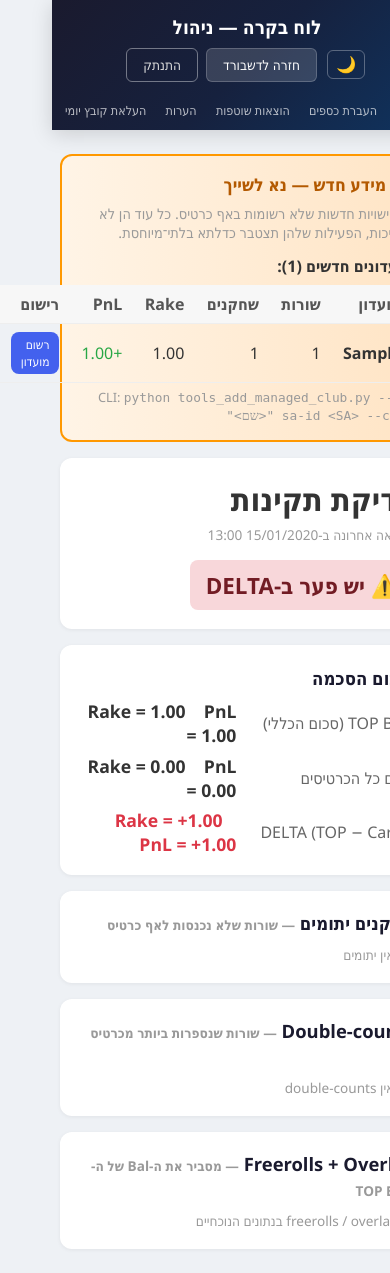
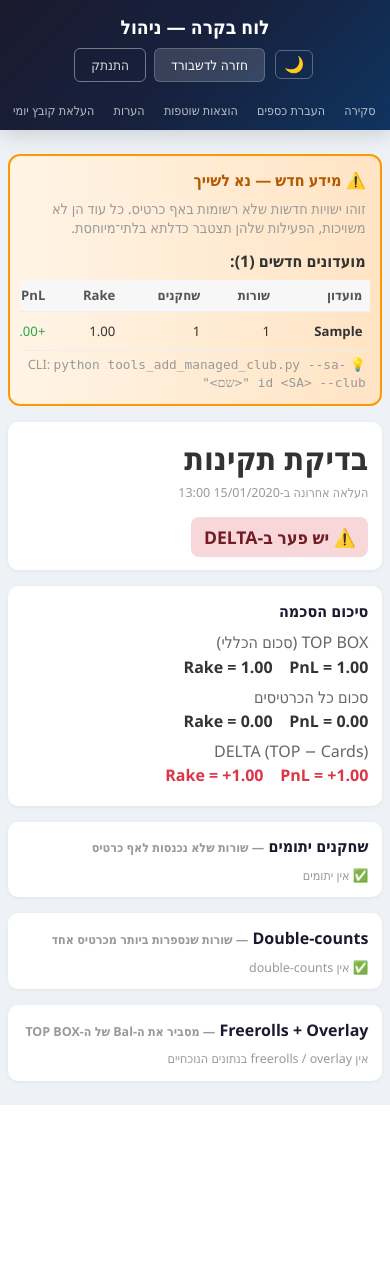
Before and after one commit to moskovicheran/My-Project, a Flask app: page /admin/health in a window 390 px wide; the page is wider, and only the part inside the window is pictured. After the commit the page ends 1105 px from the top of that part, so only its background shows below. Run offline with Flask 3, Linux system fonts and the light colour scheme; a user stored in the database is signed in; tables that the repository leaves empty hold one stand-in row (values such as "Sample post"); some libraries are stand-ins or nearby versions.

Commit message:
Health page + nav: restore full label on mobile, make page responsive
- Mobile nav: bring back the full 'בדיקת תקינות' text on ≤640px
  (was collapsed to icon-only in d00d655). Keep the green-pill styling
  so the link still stands out.
- /admin/health page: add a <=640px media query that tightens padding,
  shrinks table cell size, stacks the kv-grid to one column, and
  stacks the inline SA picker + 'שייך' button vertically so neither
  overflows the viewport.
- Wrap each .health-table in a .table-scroll container so any table
  wider than the screen gets a smooth horizontal scroll instead of
  breaking the layout.

Co-Authored-By: Claude Opus 4.6 <noreply@anthropic.com>

```diff
--- a/app/static/css/style.css
+++ b/app/static/css/style.css
@@ -897,11 +897,9 @@ body.dark .admin-header { background: linear-gradient(135deg, #0d0d1a 0%, #11112
         margin: 0.15rem;
     }
     .nav-links .nav-link:hover, .nav-links .nav-link.active { background: #4361ee; }
-    /* Compact health-check pill on mobile: show just the ✅ icon (title tooltip
-       still reveals the full label). Saves a row of navbar real-estate. */
+    /* Show full health-check label on mobile (user prefers the text over an icon). */
     .nav-links .nav-link-panel { margin-left: 0; }
-    .nav-links .nav-link-health { background: rgba(46, 204, 113, 0.2); color: #2ecc71; padding: 0.4rem 0.55rem; gap: 0; }
-    .nav-links .nav-link-health .nl-label { display: none; }
+    .nav-links .nav-link-health { background: rgba(46, 204, 113, 0.15); color: #2ecc71; padding: 0.35rem 0.55rem; }
     .nav-links .nav-link-health.active { background: #2ecc71; color: #fff; }
     .nav-links .nav-link.logout {
         color: #fff;
--- a/app/templates/admin/health.html
+++ b/app/templates/admin/health.html
@@ -27,6 +27,29 @@
 .alert-new { background:linear-gradient(90deg,#fff4e6,#ffe4c4); border:2px solid #ff9800; border-radius:12px; padding:1rem 1.2rem; margin-bottom:1rem; }
 .alert-new h3 { margin:0 0 0.5rem; color:#b35900; font-size:1.1rem; }
 .badge-new { background:#ff9800; color:#fff; font-weight:700; }
+
+/* Horizontal scroll wrapper for wide tables on narrow screens. */
+.table-scroll { overflow-x:auto; -webkit-overflow-scrolling:touch; margin:0 -0.3rem; }
+.table-scroll > table { min-width:520px; }
+
+@media (max-width: 640px) {
+    .health-card { padding:0.85rem; border-radius:10px; }
+    .section-title { font-size:1rem; }
+    .health-status { font-size:1.1rem; padding:0.5rem 0.8rem; }
+    .health-table th, .health-table td { padding:0.4rem 0.5rem; font-size:0.82rem; }
+    .health-table th { white-space:nowrap; }
+    /* KV grid → stacked (single column, no large gap). */
+    .kv-grid { grid-template-columns:1fr; gap:0.15rem 0; }
+    .kv-grid dd { font-size:1rem; margin-bottom:0.35rem; }
+    /* Inline assign form: stack SA picker + button instead of side by side. */
+    .health-card form[action] { flex-direction:column !important; align-items:stretch !important; gap:0.3rem !important; }
+    .health-card form[action] select { max-width:100% !important; font-size:0.85rem !important; }
+    .health-card form[action] button { width:100%; }
+    /* Alert panel: tighter padding, stacked. */
+    .alert-new { padding:0.8rem 0.9rem; }
+    .alert-new h3 { font-size:1rem; }
+    .muted { font-size:0.78rem; }
+}
 </style>
 
 {% if unknown_clubs or unknown_sas %}
@@ -40,7 +63,7 @@
     {% if unknown_clubs %}
     <div style="margin-top:0.8rem;">
         <strong>מועדונים חדשים ({{ unknown_clubs|length }}):</strong>
-        <table class="health-table">
+        <div class="table-scroll"><table class="health-table">
             <thead><tr><th>מועדון</th><th>שורות</th><th>שחקנים</th><th>Rake</th><th>PnL</th><th>רישום</th></tr></thead>
             <tbody>
             {% for c in unknown_clubs %}
@@ -60,7 +83,7 @@
             </tr>
             {% endfor %}
             </tbody>
-        </table>
+        </table></div>
         <p class="muted" style="font-size:0.8rem; margin-top:0.3rem;">
             💡 CLI: <code>python tools_add_managed_club.py --sa-id &lt;SA&gt; --club &quot;&lt;שם&gt;&quot;</code>
         </p>
@@ -70,7 +93,7 @@
     {% if unknown_sas %}
     <div style="margin-top:0.8rem;">
         <strong>Super Agents חדשים ({{ unknown_sas|length }}):</strong>
-        <table class="health-table">
+        <div class="table-scroll"><table class="health-table">
             <thead><tr><th>SA</th><th>ID</th><th>מועדונים</th><th>שורות</th><th>שחקנים</th><th>Rake</th><th>PnL</th></tr></thead>
             <tbody>
             {% for s in unknown_sas %}
@@ -85,7 +108,7 @@
             </tr>
             {% endfor %}
             </tbody>
-        </table>
+        </table></div>
         <p class="muted" style="font-size:0.8rem; margin-top:0.3rem;">
             💡 להוסיף כ‑child SA תחת הורה קיים — <a href="{{ url_for('admin.agents') }}">/admin/agents</a> (היררכיה).
             או אם רק רוצים לתפוס את השחקנים שלו:
@@ -129,7 +152,7 @@
 <div class="health-card">
     <div class="section-title">שחקנים יתומים <span class="muted">— שורות שלא נכנסות לאף כרטיס</span></div>
     {% if orphans %}
-    <table class="health-table">
+    <div class="table-scroll"><table class="health-table">
         <thead>
             <tr><th>שחקן</th><th>מועדון</th><th>שורות</th><th>Rake</th><th>PnL</th><th>שייך לכרטיס</th></tr>
         </thead>
@@ -161,7 +184,7 @@
             </tr>
         {% endfor %}
         </tbody>
-    </table>
+    </table></div>
     <p class="muted" style="margin-top:0.5rem; font-size:0.85rem;">
         💡 השיוך יוצר <code>PlayerAssignment</code> שנקרא מכל הדשבורדים, הכרטיסים ודפי השחקן — אין צורך לעדכן במקום אחר.
     </p>
@@ -173,7 +196,7 @@
 <div class="health-card">
     <div class="section-title">Double-counts <span class="muted">— שורות שנספרות ביותר מכרטיס אחד</span></div>
     {% if overlaps %}
-    <table class="health-table">
+    <div class="table-scroll"><table class="health-table">
         <thead>
             <tr><th>שחקן</th><th>מועדון</th><th>שורות</th><th>Rake (כפילות)</th><th>PnL (כפילות)</th><th>נספר ב-</th></tr>
         </thead>
@@ -189,7 +212,7 @@
             </tr>
         {% endfor %}
         </tbody>
-    </table>
+    </table></div>
     {% else %}
     <div class="muted">✅ אין double-counts</div>
     {% endif %}
@@ -198,7 +221,7 @@
 <div class="health-card">
     <div class="section-title">Freerolls + Overlay <span class="muted">— מסביר את ה-Bal של ה-TOP BOX</span></div>
     {% if overlay_rows %}
-    <table class="health-table">
+    <div class="table-scroll"><table class="health-table">
         <thead>
             <tr><th>סוג</th><th>שם הטורניר</th><th>GTD</th><th>Entries</th><th>Buyin</th><th>Prize Pool</th><th>תוספת מהמועדון</th></tr>
         </thead>
@@ -221,7 +244,7 @@
                 <td><strong style="font-size:1.05rem;">{{ '{:+,.2f}'.format(expected_gap) }}</strong></td>
             </tr>
         </tfoot>
-    </table>
+    </table></div>
     {% else %}
     <div class="muted">אין freerolls / overlay בנתונים הנוכחיים</div>
     {% endif %}
```
